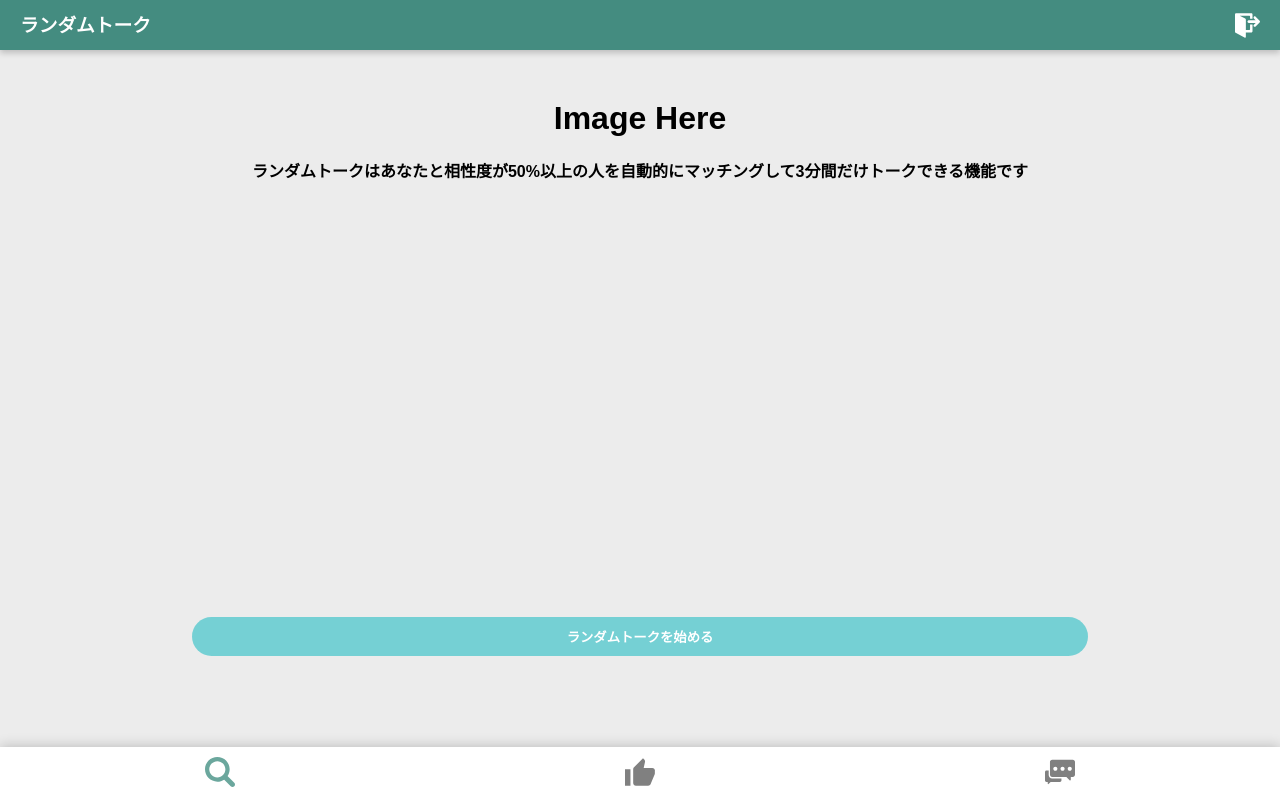
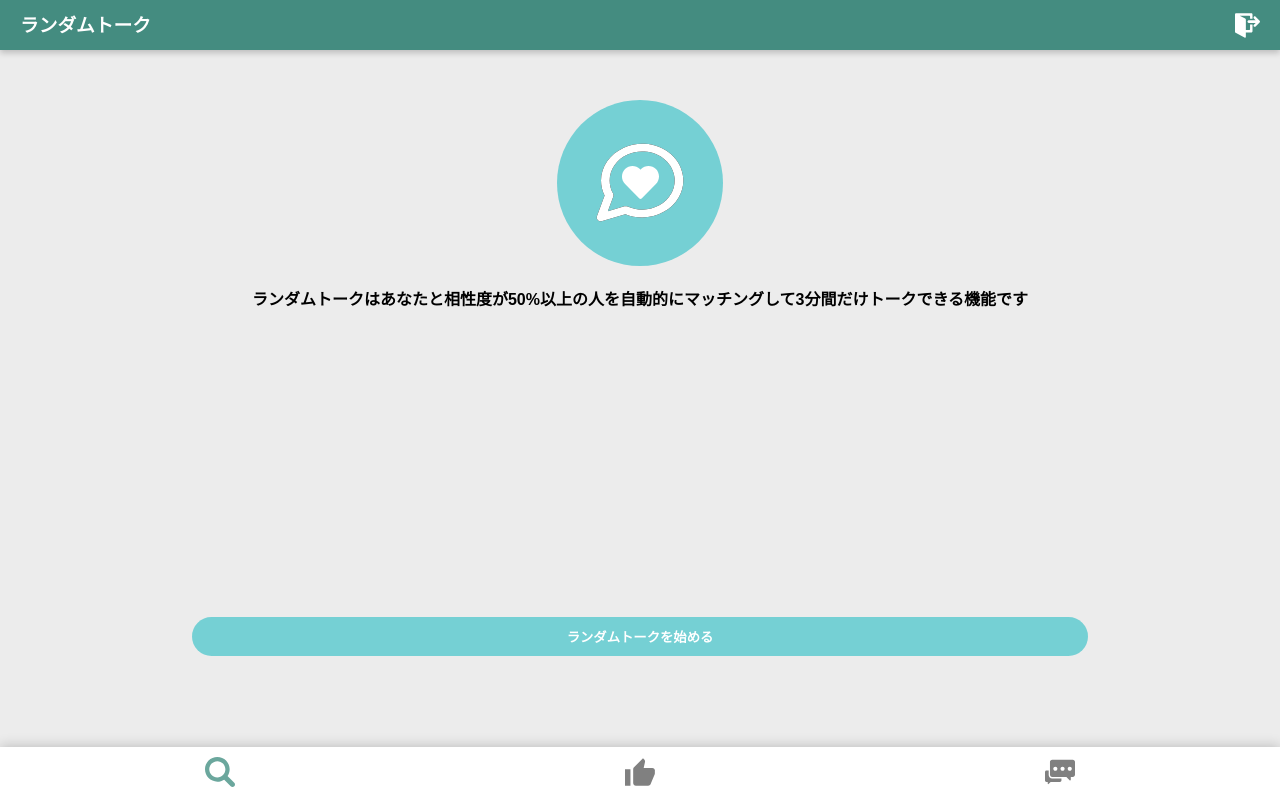
Before and after one commit to sudokzt/Eureka-Team2-Client, a React app: page /zero-crasher/tutorial in a window 1280 px wide. Built offline with nearby package versions, Linux system fonts and the light colour scheme.

Commit message:
fix:tutorialにロゴを挿入(add logo)

```diff
--- a/src/containers/ZeroCrasherTutorial.js
+++ b/src/containers/ZeroCrasherTutorial.js
@@ -4,6 +4,7 @@ import { Link } from 'react-router-dom';
 import './ZeroCrasherTutorial.css';
 import Header from '../components/Header';
 import Footer from '../components/Footer';
+import ZeroClasherLogo from "../images/zero-crasher-logo.svg";
 
 class ZeroCrasherTutorial extends Component {
   render() {
@@ -11,7 +12,8 @@ class ZeroCrasherTutorial extends Component {
       <div>
         <Header currentPage="ランダムトーク" />
         <div className="under-header above-footer crasher-tutorial__guide-holder">
-          <h1>Image Here</h1>
+          {/* <h1>Image Here</h1> */}
+          <img src={ZeroClasherLogo} alt="ZeroClasherLogo" className="" />
           <p>
             ランダムトークはあなたと相性度が50%以上の人を自動的にマッチングして3分間だけトークできる機能です
           </p>
```
